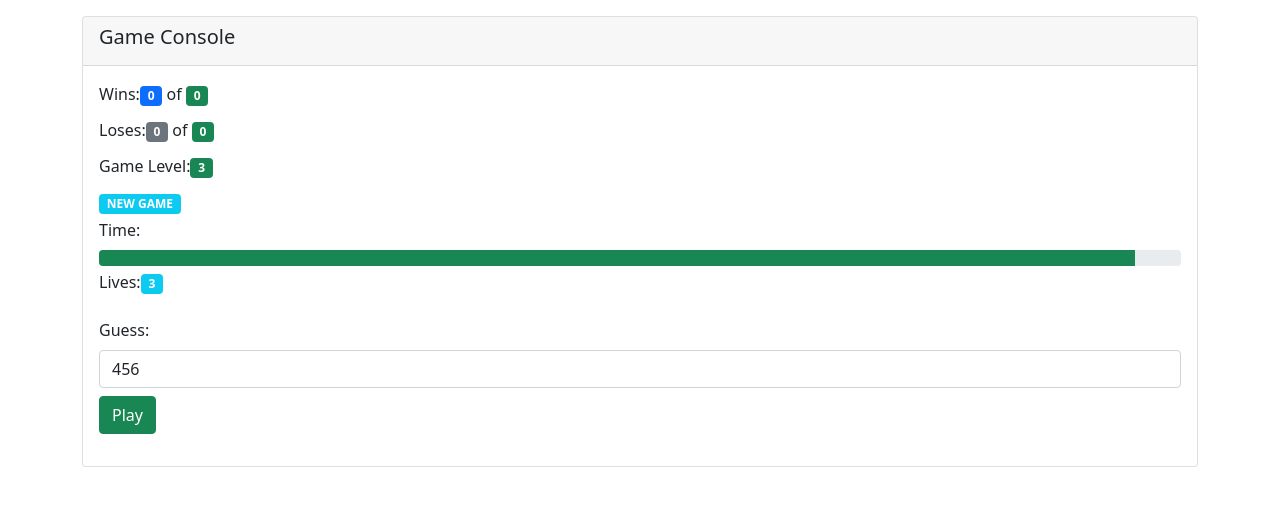
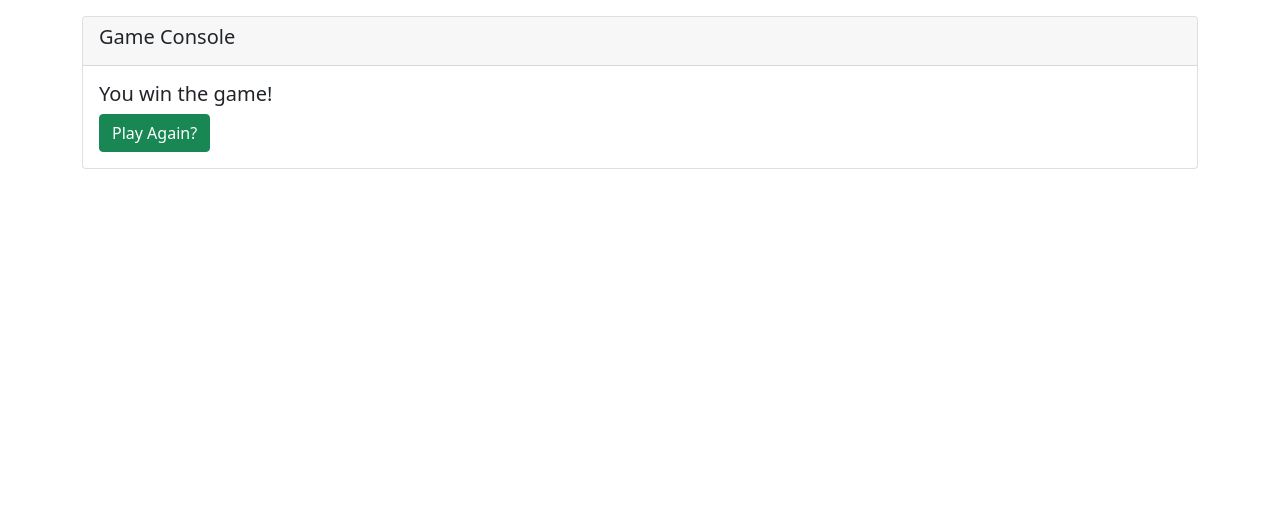
Before and after one commit to deepcloudlabs/dcl318-2022-jun-15, a Vue app in the folder mastermind-vue/: page /wins in a window 1280 px wide. Shown: the top 506 px of the page. Built offline with nearby package versions, Linux system fonts and the light colour scheme.

Commit message:
add routing using vue-router

```diff
--- a/mastermind-vue/src/App.vue
+++ b/mastermind-vue/src/App.vue
@@ -1,14 +1,15 @@
 <template>
-  <MasterMind />
+  <p></p>
+  <div class="container">
+    <router-view></router-view>
+  </div>
 </template>
 
 <script>
-import MasterMind from './components/MasterMind.vue'
 
 export default {
   name: 'App',
   components: {
-    MasterMind
   }
 }
 </script>
--- /dev/null
+++ b/mastermind-vue/src/components/BootstrapCard.vue
@@ -0,0 +1,15 @@
+<template>
+  <div class="card">
+    <slot></slot>
+  </div>
+</template>
+
+<script>
+export default {
+  name: "BootstrapCard"
+}
+</script>
+
+<style scoped>
+
+</style>
--- /dev/null
+++ b/mastermind-vue/src/components/BootstrapCardBody.vue
@@ -0,0 +1,15 @@
+<template>
+  <div class="card-body">
+    <slot></slot>
+  </div>
+</template>
+
+<script>
+export default {
+  name: "BootstrapCardBody"
+}
+</script>
+
+<style scoped>
+
+</style>
--- a/mastermind-vue/src/components/MasterMind.vue
+++ b/mastermind-vue/src/components/MasterMind.vue
@@ -5,9 +5,9 @@
                           :close-dialog="closeDialog"
                           :visible="isDialogVisible"
                           dialog-title="Alert"></BootstrapModalDialog>
-    <div class="card">
+    <BootstrapCard>
       <BootstrapCardHeader header="Game Console"/>
-      <div class="card-body">
+      <BootstrapCardBody>
         <div class="mb-1">
           <BootstrapLabel value="Wins:"/>
           <BootstrapBadge color="badge bg-primary" :value="statistics.wins"/>
@@ -60,8 +60,8 @@
             </tbody>
           </BootstrapTable>
         </div>
-      </div>
-    </div>
+      </BootstrapCardBody>
+    </BootstrapCard>
   </div>
 </template>
 <script>
@@ -74,10 +74,14 @@ import BootstrapTableHeader from "@/components/BootstrapTableHeader";
 import BootstrapCardHeader from "@/components/BootstrapCardHeader";
 import MasterMindEvaluation from "@/components/MasterMindEvaluation";
 import BootstrapModalDialog from "@/components/BootstrapModalDialog";
+import BootstrapCard from "@/components/BootstrapCard";
+import BootstrapCardBody from "@/components/BootstrapCardBody";
 
 export default {
   name: 'MasterMind',
   components: {
+    BootstrapCardBody,
+    BootstrapCard,
     BootstrapModalDialog,
     BootstrapCardHeader, MasterMindEvaluation,
     BootstrapTableHeader, BootstrapProgressBar, BootstrapLabel, BootstrapBadge, BootstrapTable
@@ -97,6 +101,7 @@ export default {
   },
   unmounted() {
     clearInterval(this.timer);
+    localStorage.setItem("mastermind-vue", JSON.stringify({game: this.game, statistics: this.statistics}));
   },
   methods: {
     showDialog() {
@@ -125,14 +130,18 @@ export default {
       return new Move(this.game.guess, perfectMatch, partialMatch);
     },
     play() {
+      /*
       if (this.game.moves.some(move => Number(this.game.guess) === Number(move.guess))) {
         this.showDialog();
         return;
       }
+       */
       this.game.tries++;
       if (Number(this.game.secret) === Number(this.game.guess)) {
         if (this.game.level === 10) {
-          //TODO: Player wins!
+          this.game.level=3;
+          this.initGame();
+          this.$router.push("/wins");
         } else {
           this.game.level++;
           this.game.maxTries += 2;
@@ -145,7 +154,9 @@ export default {
           this.game.lives--;
           this.statistics.loses++;
           if (this.game.lives === 0) {
-            //TODO: player loses!
+            this.game.level=3;
+            this.initGame();
+            this.$router.push("/loses");
           } else {
             this.initGame();
           }
@@ -161,7 +172,7 @@ export default {
         this.statistics.loses++;
         this.game.lives--;
         if (this.game.lives <= 0) {
-          // TODO: player loses the game
+          this.$router.push("/loses");
         } else {
           this.initGame();
         }
@@ -185,8 +196,9 @@ export default {
         if (digits.includes(digit)) continue;
         digits.push(digit);
       }
-      console.log(digits);
-      return digits.reduce((s, d) => 10 * s + d, 0); // 549
+      let nextSecret = digits.reduce((s, d) => 10 * s + d, 0);
+      console.log(nextSecret);
+      return nextSecret; // 549
     }
   },
   computed: {
--- /dev/null
+++ b/mastermind-vue/src/views/PlayerLoses.vue
@@ -0,0 +1,24 @@
+<template>
+  <BootstrapCard>
+    <BootstrapCardHeader header="Game Console"/>
+    <BootstrapCardBody>
+      <h5>You lose the game!</h5>
+      <router-link class="btn btn-success" to="/">Play Again?</router-link>
+    </BootstrapCardBody>
+  </BootstrapCard>
+</template>
+
+<script>
+import BootstrapCardBody from "@/components/BootstrapCardBody";
+import BootstrapCardHeader from "@/components/BootstrapCardHeader";
+import BootstrapCard from "@/components/BootstrapCard";
+
+export default {
+  name: "PlayerLoses",
+  components: {BootstrapCardBody, BootstrapCardHeader, BootstrapCard}
+}
+</script>
+
+<style scoped>
+
+</style>
--- /dev/null
+++ b/mastermind-vue/src/views/PlayerWins.vue
@@ -0,0 +1,23 @@
+<template>
+  <BootstrapCard>
+    <BootstrapCardHeader header="Game Console"/>
+    <BootstrapCardBody>
+        <h5>You win the game!</h5>
+        <router-link class="btn btn-success" to="/">Play Again?</router-link>
+    </BootstrapCardBody>
+  </BootstrapCard>
+</template>
+
+<script>
+import BootstrapCard from "@/components/BootstrapCard";
+import BootstrapCardHeader from "@/components/BootstrapCardHeader";
+import BootstrapCardBody from "@/components/BootstrapCardBody";
+export default {
+  name: "PlayerWins",
+  components: {BootstrapCardBody, BootstrapCardHeader, BootstrapCard}
+}
+</script>
+
+<style scoped>
+
+</style>
```
Also changed, not shown: mastermind-vue/src/main.js (+17 -2 lines).
